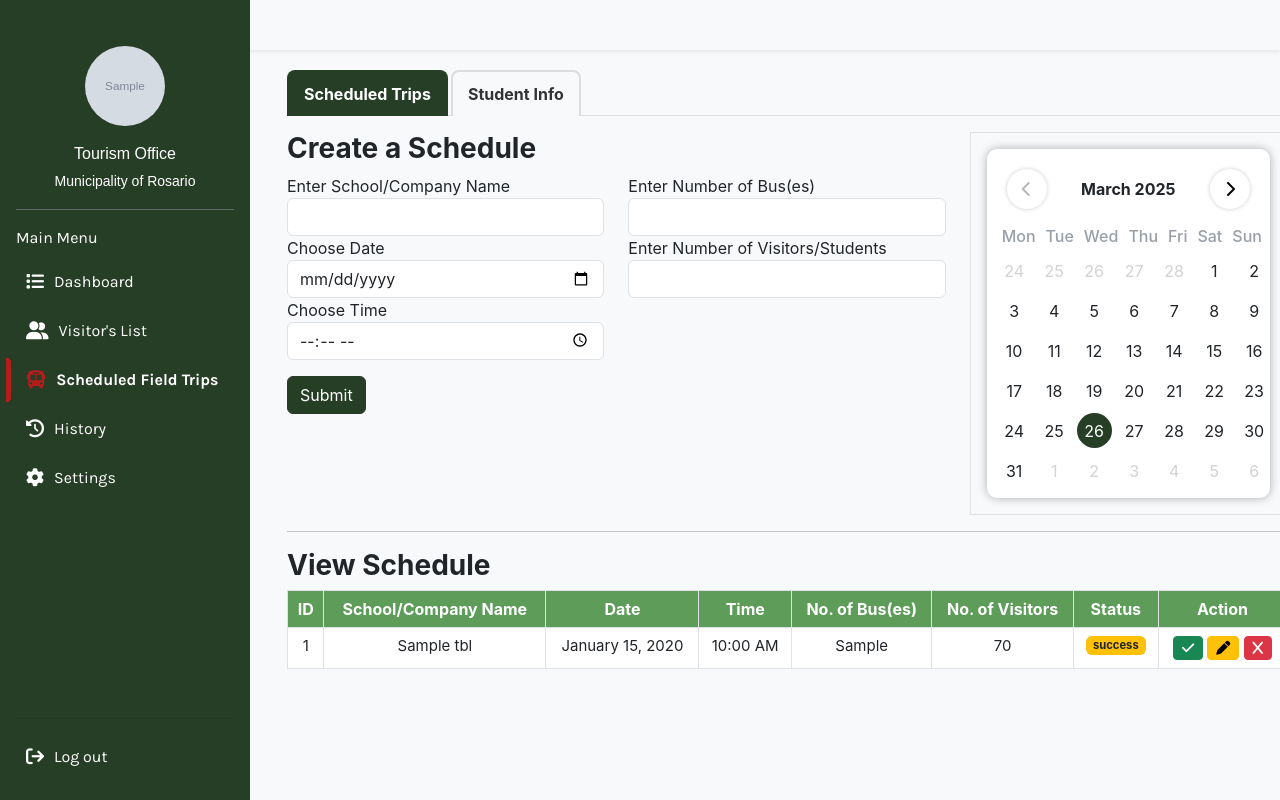
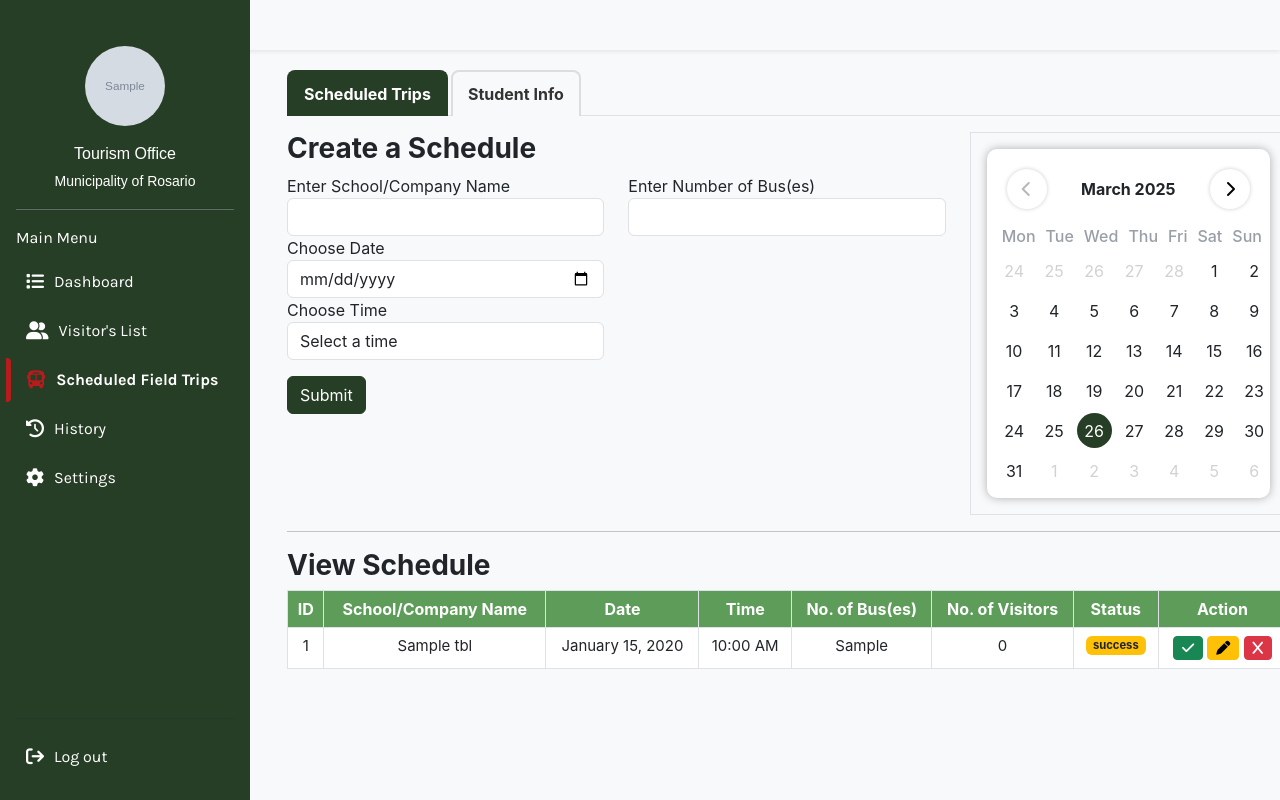
Before and after one commit to damoojiii/oplan_casa, a PHP site: page /trips.php in a window 1280 px wide. Run offline with PHP 8.4, Linux system fonts and the light colour scheme; the visitor is signed in with stand-in values (Sample User, id 1); tables that the repository leaves empty or names only in its code hold one stand-in row (values such as "Sample post"); grey boxes marked "Sample" are stand-in pictures; some web fonts are replaced.

Commit message:
tripnggiga

```diff
--- a/trips.php
+++ b/trips.php
@@ -12,7 +12,6 @@
 
     if ($result->num_rows > 0) {
         while ($row = $result->fetch_assoc()) {
-            // Store the dates in the format YYYY-MM-DD
             $blocked_dates[] = $row['date'];
         }
     }
@@ -269,7 +268,7 @@
                                 $_SESSION['message_type'] = "Error";
                                 $_SESSION['icon'] = "error";
                                 echo '<script type="text/javascript">
-                                    alert("All fields are required!'.var_dump($schoolname).'"); // Show an alert message
+                                    alert("All fields are required!"); // Show an alert message
                                     window.location = "trips.php"; // Redirect to trips.php
                                 </script>';
 
@@ -319,14 +318,14 @@
                                     <input type="text" name="name" class="form-control" required>
                                     <label>Choose Date</label>
                                     <input type="date" name="date" class="form-control" id="date" required>
-                                    <label>Choose Time</label>
-                                    <input type="time" name="time" class="form-control" required>
+                                    <label for="time">Choose Time</label>
+                                    <select id="time" name="time" class="form-control" required>
+                                        <option value="" hidden selected>Select a time</option>
+                                    </select>
                                 </div>
                                 <div class="col-md-6">
                                     <label>Enter Number of Bus(es)</label>
-                                    <input type="number" name="num_bus" class="form-control" required>
-                                    <label>Enter Number of Visitors/Students</label>
-                                    <input type="number" class="form-control">
+                                    <input type="number" name="num_bus" class="form-control" min="1" max="10" required>
                                 </div>
                             </div>
                             <button class="btn btn-primary mt-3" type="submit" name="create">Submit</button>
@@ -393,7 +392,7 @@
                             <td><?php echo $formattedDate ?></td>
                             <td><?php echo $formattedTime ?></td>
                             <td><?php echo $row['num_bus'] ?></td>
-                            <td>70</td>
+                            <td>0</td>
                             <td><span class="badge bg-warning text-dark"><?php echo $row['status'] ?></span></td>
                             <td>
                                 <button class="btn btn-success btn-sm"><i class="fa-solid fa-check"></i></button>
@@ -428,6 +427,28 @@
                 }
             });
         });
+
+        function convertTo12HourFormat(hour) {
+            const ampm = hour >= 12 ? 'PM' : 'AM';
+            const hour12 = hour % 12 || 12; // Converts 0 to 12 (midnight case)
+            return `${hour12}:00 ${ampm}`;
+        }
+
+        // Populate the dropdown with valid times from 6:00 AM to 4:00 PM
+        const select = document.getElementById('time');
+        const times = [
+            6, 7, 8, 9, 10, 11, 12, 13, 14, 15, 16
+        ];
+
+        // Create options for the dropdown with 12-hour format
+        times.forEach(hour => {
+            const option = document.createElement('option');
+            const timeIn12HourFormat = convertTo12HourFormat(hour);
+            option.value = `${hour}:00`;
+            option.textContent = timeIn12HourFormat;
+            select.appendChild(option);
+        });
+
         const monthYearElement = document.getElementById('monthYear');
         const datesElement = document.getElementById('dates');
         const prevBtn = document.getElementById('prevBtn');
```
